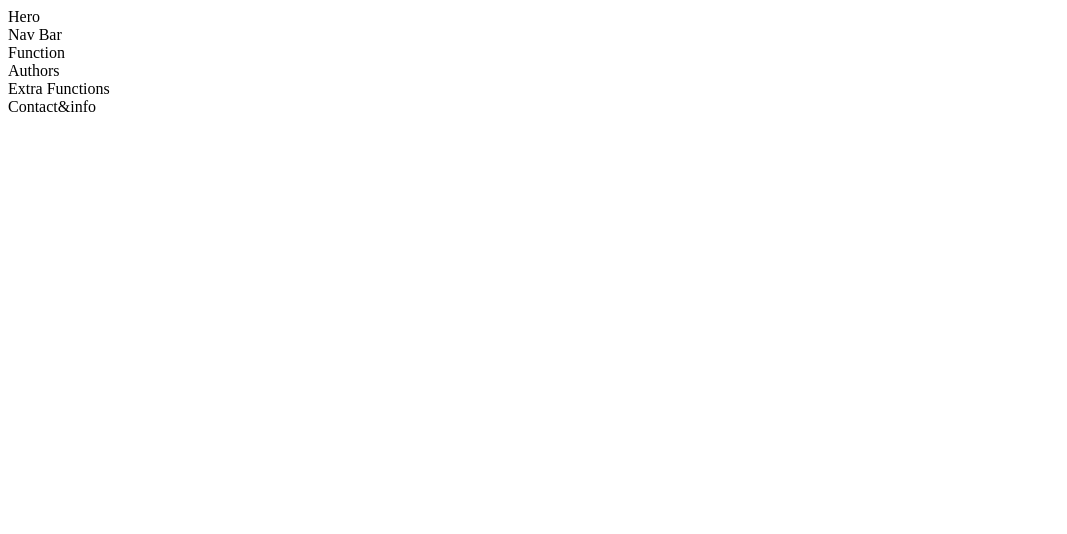
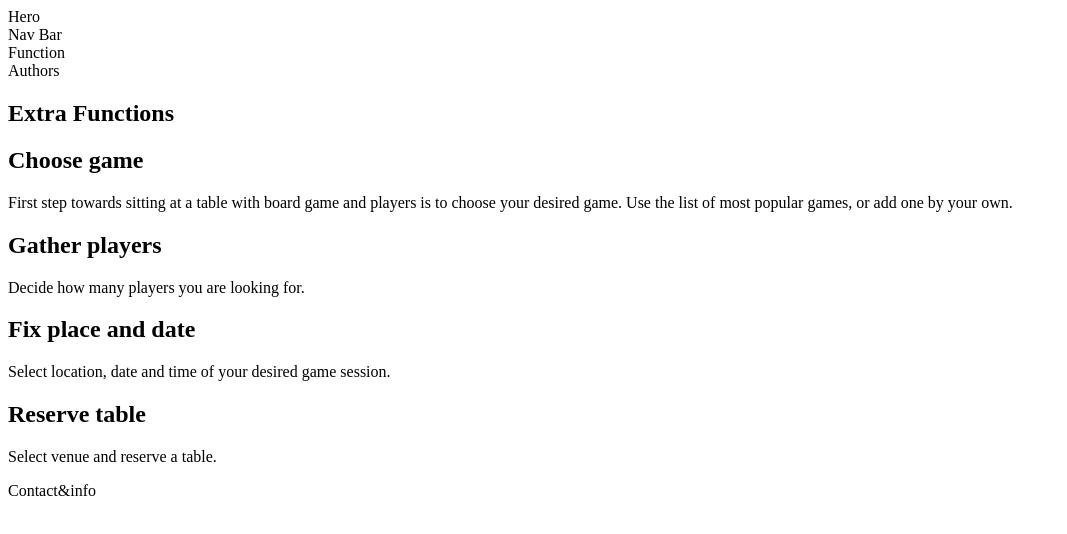
Before and after one commit to infoshareacademy/jfdz12-fantasy-code, a plain HTML site: page index.html in a window 1280 px wide. Shown: the whole page, without its empty margins (0-1067 px from the left). Drawn offline with Linux system fonts and the light colour scheme.

Commit message:
added Functions skeleton

```diff
--- a/index.html
+++ b/index.html
@@ -12,7 +12,58 @@
     <main>
     <section>Function</section>
     <section>Authors</section>
-    <section>Extra Functions</section>
+    <section>
+
+        <h1>Extra Functions</h1>
+
+        <div>
+
+            <h2>
+                Choose game
+            </h2>
+
+            <p>
+                First step towards sitting at a table with board game and players is to choose your desired game. Use the list of most popular games, or add one by your own.
+            </p>
+
+        </div>
+
+        <div>
+
+            <h2>
+                Gather players
+            </h2>
+
+            <p>
+                Decide how many players you are looking for.
+            </p>
+
+        </div>
+
+        <div>
+
+            <h2>
+                Fix place and date
+            </h2>
+
+            <p>
+                Select location, date and time of your desired game session.
+            </p>
+
+        </div>
+
+            <h2>
+                Reserve table
+            </h2>
+
+            <p>
+                Select venue and reserve a table.
+            </p>
+
+        </div>
+
+    </section>
+
     </main>
     <footer>Contact&info</footer>
 </body>
```
